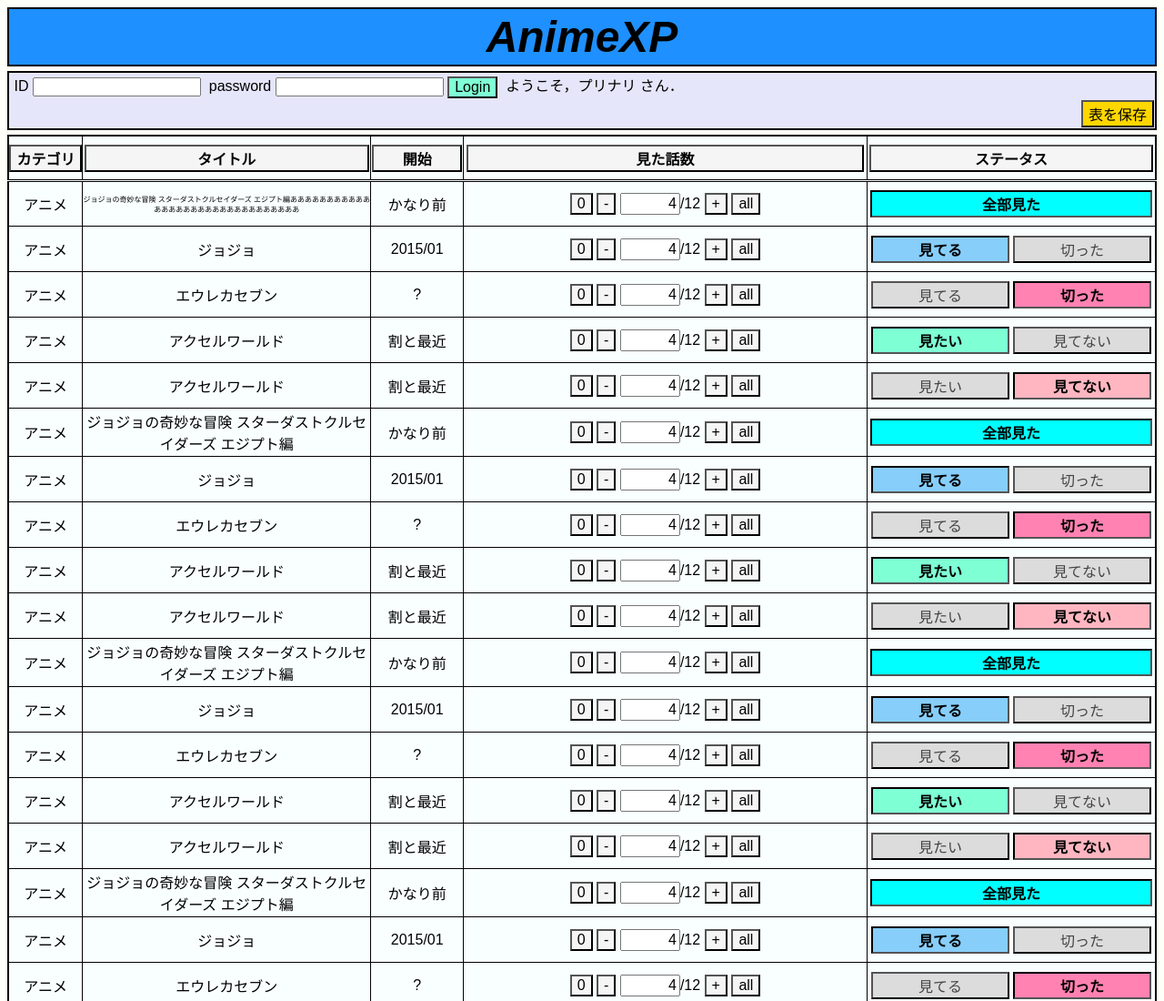
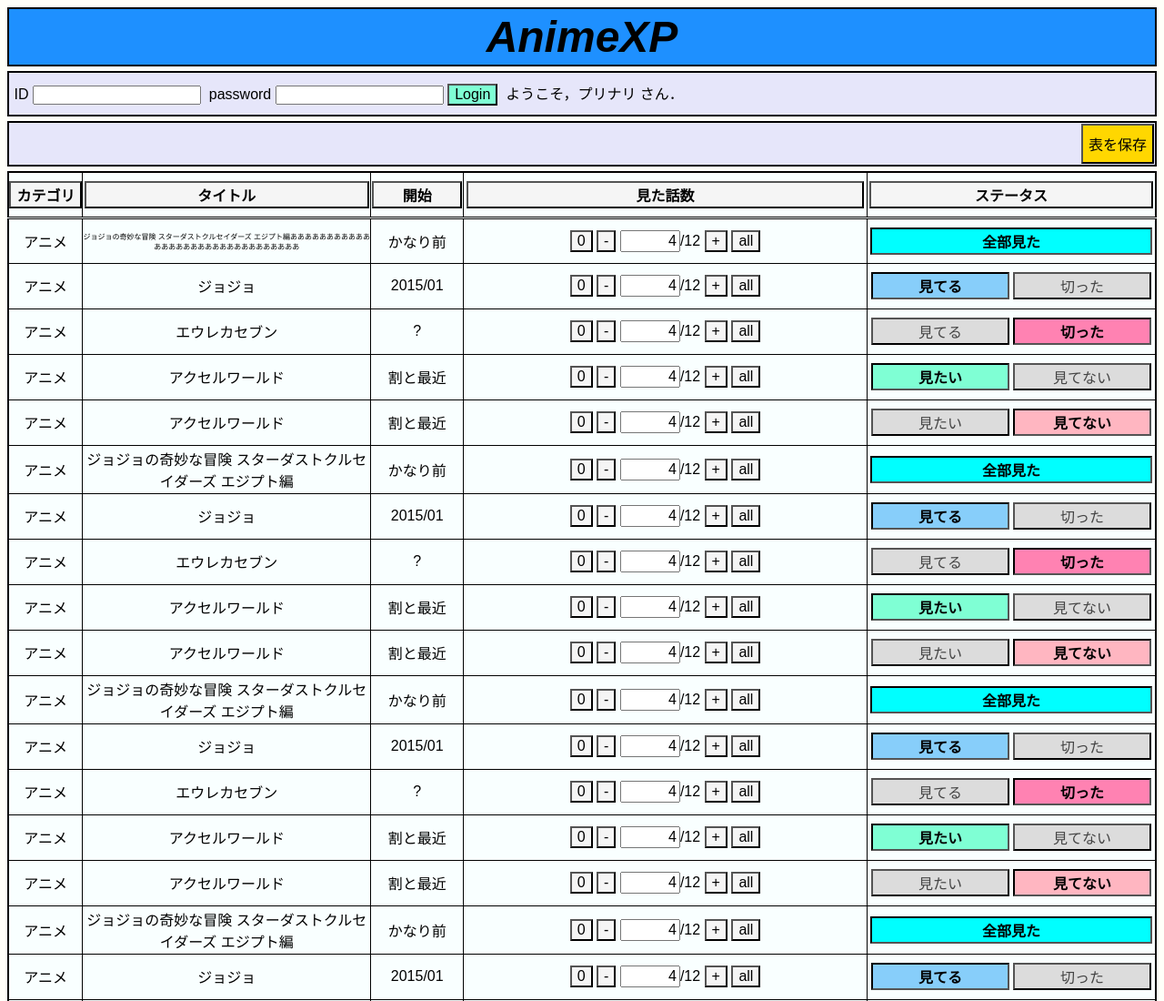
Before and after one commit to takuaraki/takuaraki.github.io, a plain HTML site: page AnimeXP/20150306_6.html in a window 1280 px wide. Shown: the top 1100 px of the page at 91% size. Drawn offline with Linux system fonts and the light colour scheme.

Commit message:
modify animexp/indexes

```diff
--- a/AnimeXP/20150306_6.html
+++ b/AnimeXP/20150306_6.html
@@ -12,14 +12,18 @@
             </tr>
         </table>
 
-        <table class="toolBox">
+        <table class="login">
             <tr>
                 <td class="login">
-                    <span>&nbsp;ID </span><input type="text" maxlength="10"> <span>&nbsp;password </span><input type="text" maxlength="10"> <input class="loginBtn" type="button" value="Login">
+                    <span>&nbsp;ID </span><input type="text" maxlength="10">
+                    <span>&nbsp;password </span><input type="text" maxlength="10">
+                    <input class="loginBtn" type="button" value="Login">
                     <span class="message">&nbsp;ようこそ，プリナリ&nbsp;さん．</span>
                 </td>
             </tr>
+        </table>
 
+        <table class="toolBox">
             <tr>
                 <td class="update">
                     <input type="button" class="updateBtn" value="表を保存">
--- a/AnimeXP/style_6.css
+++ b/AnimeXP/style_6.css
@@ -24,8 +24,9 @@ body > div.headerArea {
         border-width: 2px;
     }
 
-    div.headerArea > table.toolBox {
+    div.headerArea > table.login {
         width: 100%;
+        height: 50px;
         background-color: lavender;
         border-color: gray;
         border-style: solid;
@@ -35,7 +36,7 @@ body > div.headerArea {
         margin: 5px 0px 0px;
     }
 
-        table.toolBox td.login {
+        table.login td.login {
             width: 100%;
             font-size: 100%;
         }
@@ -58,10 +59,17 @@ body > div.headerArea {
                 font-size: 100%;
             }
 
-        table.toolBox td.message {
-            font-size: 100%;
-            width: 100%;
-        }
+    div.headerArea > table.toolBox {
+        width: 100%;
+        height: 50px;
+        background-color: lavender;
+        border-color: gray;
+        border-style: solid;
+        border-color: #000000;
+        border-width: 2px;
+        border-collapse: collapse;
+        margin: 5px 0px 0px;
+    }
 
         table.toolBox td.update {
             width: 5%;
```
